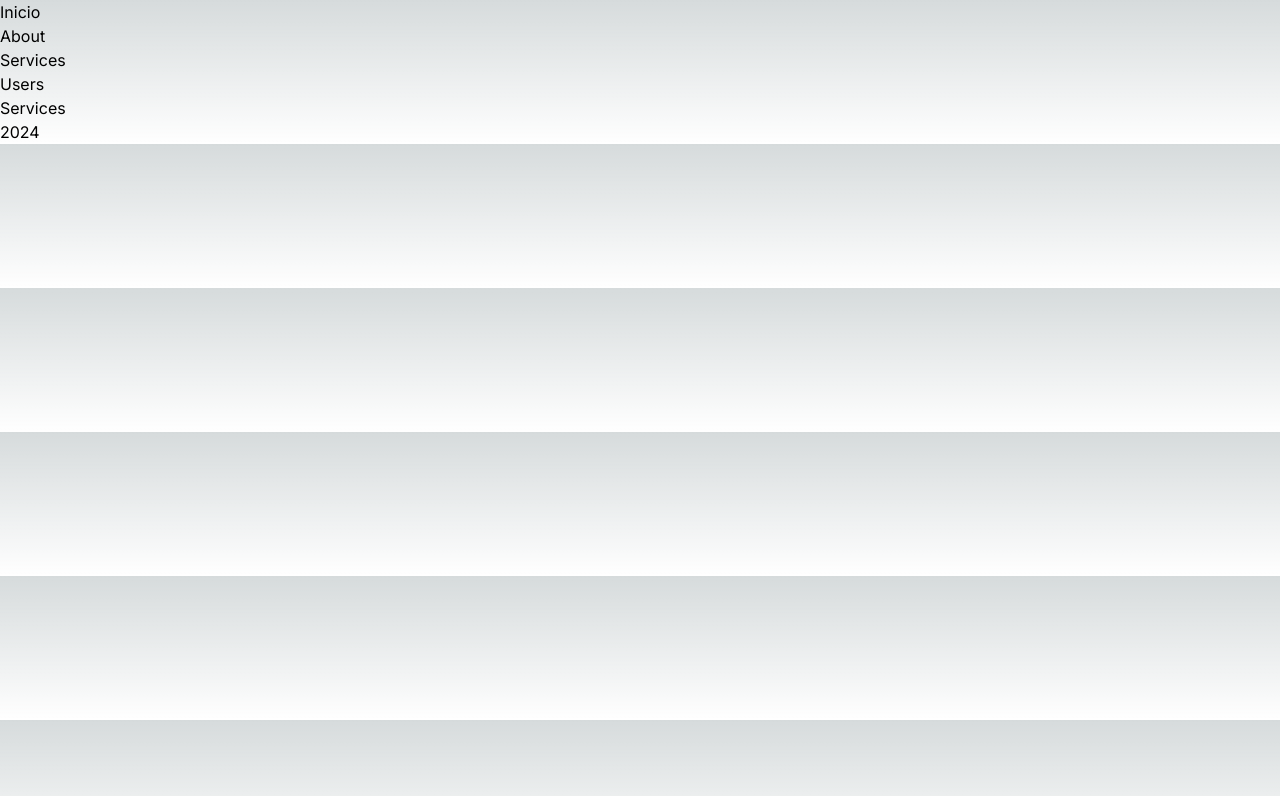
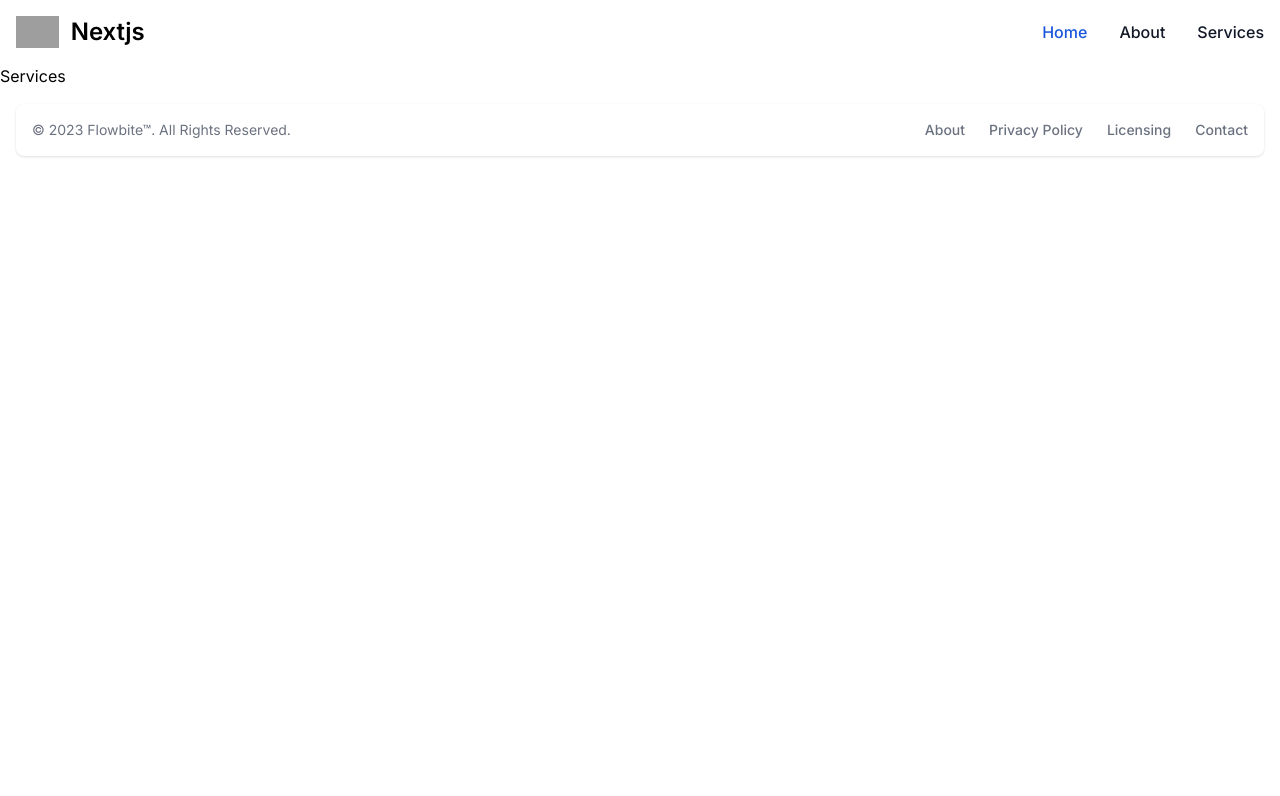
Before and after one commit to Equilapi/nextjs-testing-front, a Next.js app: page /services in a window 1280 px wide. Shown: the top 796 px of the page. Built offline with nearby package versions, Linux system fonts and the light colour scheme; grey boxes are pictures that could not be loaded.

Commit message:
added flowbite components and footer, navbar custom

```diff
--- a/app/components/Footer.tsx
+++ b/app/components/Footer.tsx
@@ -1,5 +1,25 @@
 export default function Footer() {
   return (
-    <div>2024</div>
+    <footer className="bg-white rounded-lg shadow m-4 dark:bg-gray-800">
+      <div className="w-full mx-auto max-w-screen-xl p-4 md:flex md:items-center md:justify-between">
+        <span className="text-sm text-gray-500 sm:text-center dark:text-gray-400">© 2023 <a href="https://flowbite.com/" className="hover:underline">Flowbite™</a>. All Rights Reserved.
+        </span>
+        <ul className="flex flex-wrap items-center mt-3 text-sm font-medium text-gray-500 dark:text-gray-400 sm:mt-0">
+          <li>
+            <a href="#" className="hover:underline me-4 md:me-6">About</a>
+          </li>
+          <li>
+            <a href="#" className="hover:underline me-4 md:me-6">Privacy Policy</a>
+          </li>
+          <li>
+            <a href="#" className="hover:underline me-4 md:me-6">Licensing</a>
+          </li>
+          <li>
+            <a href="#" className="hover:underline">Contact</a>
+          </li>
+        </ul>
+      </div>
+    </footer>
+
   )
 }
--- a/app/components/Navigation.tsx
+++ b/app/components/Navigation.tsx
@@ -2,19 +2,32 @@
 
 export default function Navigation() {
     return (
-        <ul>
+        <nav className="bg-white border-gray-200 dark:bg-gray-900">
+            <div className="max-w-screen-xl flex flex-wrap items-center justify-between mx-auto p-4">
+                <Link href="/" className="flex items-center space-x-3 rtl:space-x-reverse">
+                    <img src="https://flowbite.com/docs/images/logo.svg" className="h-8" alt="Flowbite Logo" />
+                    <span className="self-center text-2xl font-semibold whitespace-nowrap dark:text-white">Nextjs</span>
+                </Link>
+                <button data-collapse-toggle="navbar-default" type="button" className="inline-flex items-center p-2 w-10 h-10 justify-center text-sm text-gray-500 rounded-lg md:hidden hover:bg-gray-100 focus:outline-none focus:ring-2 focus:ring-gray-200 dark:text-gray-400 dark:hover:bg-gray-700 dark:focus:ring-gray-600" aria-controls="navbar-default" aria-expanded="false">
+                    <span className="sr-only">Open main menu</span>
+                    <svg className="w-5 h-5" aria-hidden="true" xmlns="http://www.w3.org/2000/svg" fill="none" viewBox="0 0 17 14">
+                        <path stroke="currentColor" stroke-linecap="round" stroke-linejoin="round" stroke-width="2" d="M1 1h15M1 7h15M1 13h15" />
+                    </svg>
+                </button>
+                <div className="hidden w-full md:block md:w-auto" id="navbar-default">
+                    <ul className="font-medium flex flex-col p-4 md:p-0 mt-4 border border-gray-100 rounded-lg bg-gray-50 md:flex-row md:space-x-8 rtl:space-x-reverse md:mt-0 md:border-0 md:bg-white dark:bg-gray-800 md:dark:bg-gray-900 dark:border-gray-700">
                         <li>
-                <Link href="/">Inicio</Link>
+                            <Link href="/" className="block py-2 px-3 text-white bg-blue-700 rounded md:bg-transparent md:text-blue-700 md:p-0 dark:text-white md:dark:text-blue-500" aria-current="page">Home</Link>
                         </li>
                         <li>
-                <Link href="/about">About</Link>
+                            <Link href="/about" className="block py-2 px-3 text-gray-900 rounded hover:bg-gray-100 md:hover:bg-transparent md:border-0 md:hover:text-blue-700 md:p-0 dark:text-white md:dark:hover:text-blue-500 dark:hover:bg-gray-700 dark:hover:text-white md:dark:hover:bg-transparent">About</Link>
                         </li>
                         <li>
-                <Link href="/services">Services</Link>
-            </li>
-            <li>
-                <Link href="/users">Users</Link>
+                            <Link href="/services" className="block py-2 px-3 text-gray-900 rounded hover:bg-gray-100 md:hover:bg-transparent md:border-0 md:hover:text-blue-700 md:p-0 dark:text-white md:dark:hover:text-blue-500 dark:hover:bg-gray-700 dark:hover:text-white md:dark:hover:bg-transparent">Services</Link>
                         </li>
                     </ul>
+                </div>
+            </div>
+        </nav>
     )
 }
--- a/app/components/Users.tsx
+++ b/app/components/Users.tsx
@@ -1,14 +1,14 @@
-export default function Users({users}: any) {
+export default function Users({ users }: any) {
     return (
-        <ul>
+        <ul className="flex gap-5">
             {
-                users.map((user : any) => (
-                    <li key={user.id}>
+                users.map((user: any) => (
+                    <li key={user.id} className="max-w-sm p-6 bg-white border border-gray-200 rounded-lg shadow dark:bg-gray-800 dark:border-gray-700">
+                        <img src={user.avatar} alt={user.email} />
                         <div>
-                            <h5>{user.first_name} {user.last_name}</h5>
-                            <p>{user.email}</p>
+                            <h5 className="mb-2 text-2xl font-bold tracking-tight text-gray-900 dark:text-white">{user.first_name} {user.last_name}</h5>
+                            <p className="mb-3 font-normal text-gray-700 dark:text-gray-400">{user.email}</p>
                         </div>
-                        <img src={user.avatar} alt={user.email} />
                     </li>
                 ))
             }
--- a/app/globals.css
+++ b/app/globals.css
@@ -16,7 +16,7 @@
   }
 }
 
-body {
+/* body {
   color: rgb(var(--foreground-rgb));
   background: linear-gradient(
       to bottom,
@@ -24,10 +24,10 @@
       rgb(var(--background-end-rgb))
     )
     rgb(var(--background-start-rgb));
-}
+} */
 
-@layer utilities {
+/* @layer utilities {
   .text-balance {
     text-wrap: balance;
   }
-}
+} */
--- a/package.json
+++ b/package.json
@@ -11,6 +11,8 @@
     "test:watch": "jest --watchAll"
   },
   "dependencies": {
+    "flowbite": "^2.3.0",
+    "flowbite-react": "^0.9.0",
     "next": "14.2.3",
     "react": "^18",
     "react-dom": "^18",
--- a/tailwind.config.ts
+++ b/tailwind.config.ts
@@ -15,6 +15,8 @@
       },
     },
   },
-  plugins: [],
+  plugins: [
+    require("flowbite/plugin")
+  ],
 };
 export default config;
```
Lines whose indentation alone changed are shown as unchanged.
